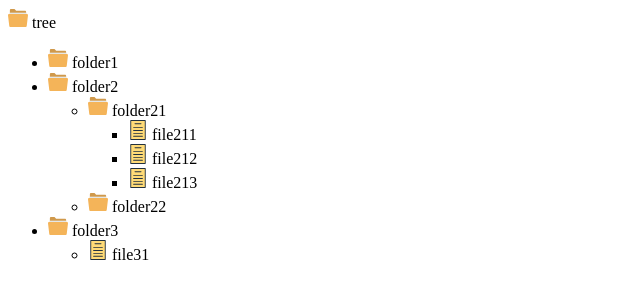
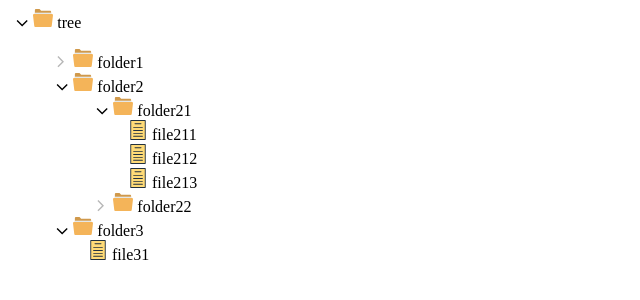
Before and after one commit to OlgaUsovich/Folders, a React (Create React App) app: page / in a window 1280 px wide. Shown: the top 300 px of the page, without its empty margins (0-640 px from the left). Built offline with nearby package versions, Linux system fonts and the light colour scheme.

Commit message:
feat: add open-close button

```diff
--- a/package.json
+++ b/package.json
@@ -13,6 +13,7 @@
     "@types/uuid": "^8.3.4",
     "react": "^18.2.0",
     "react-dom": "^18.2.0",
+    "react-icons": "^4.6.0",
     "react-scripts": "5.0.1",
     "styled-components": "^5.3.6",
     "typescript": "^4.8.4",
--- a/src/components/Folder.tsx
+++ b/src/components/Folder.tsx
@@ -1,14 +1,26 @@
 import { v4 as uuidv4 } from "uuid";
+import { MdArrowForwardIos } from "react-icons/md";
 import { ShortData } from "../App";
 import { chooseStrategy } from "../strategy-func";
-import { SizedFolderIcon } from "./styles";
+import { Button, DataList, SizedFolderIcon } from "./styles";
+import { useState } from "react";
 
 export const Folder = ({ name, children }: ShortData) => {
+  const [isOpen, setIsOpen] = useState(true);
+
   return (
     <div>
+      <Button
+        isOpen={isOpen}
+        onClick={() => setIsOpen(!isOpen)}
+        hasChildren={!!children?.length}
+        disabled={!children?.length}
+      >
+        <MdArrowForwardIos />
+      </Button>
       <SizedFolderIcon /> {name}
-      {children && (
-        <ul>
+      {isOpen && children && (
+        <DataList>
           {children.map((child) => (
             <li key={uuidv4()}>
               {chooseStrategy(child.type)({
@@ -17,7 +29,7 @@ export const Folder = ({ name, children }: ShortData) => {
               })}
             </li>
           ))}
-        </ul>
+        </DataList>
       )}
     </div>
   );
--- a/src/components/styles.ts
+++ b/src/components/styles.ts
@@ -13,3 +13,14 @@ export const SizedFolderIcon = styled(FolderIcon)`
 export const SizedFileIcon = styled(FileIcon)`
   ${sharedIconStyle};
 `;
+
+export const DataList = styled.ul`
+    list-style: none;
+`
+
+export const Button = styled.button<{ isOpen: boolean, hasChildren: boolean }>`
+  border: 0;
+  background-color: transparent;
+  cursor: pointer;
+  transform: ${(props) => (props.isOpen && props.hasChildren ? "rotate(90deg)" : 0 )};
+`;
```
Also changed, not shown: 1 other file (tests, documents, lock files or other folders).
